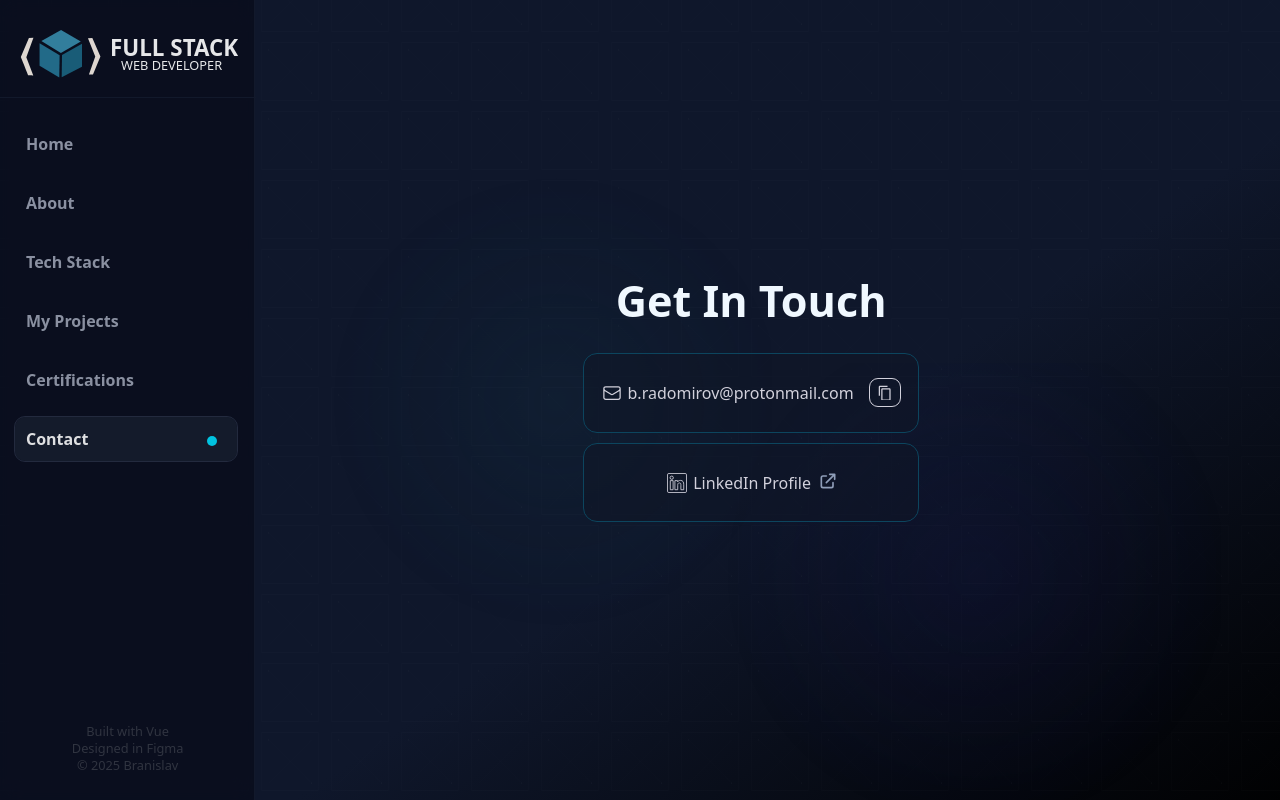
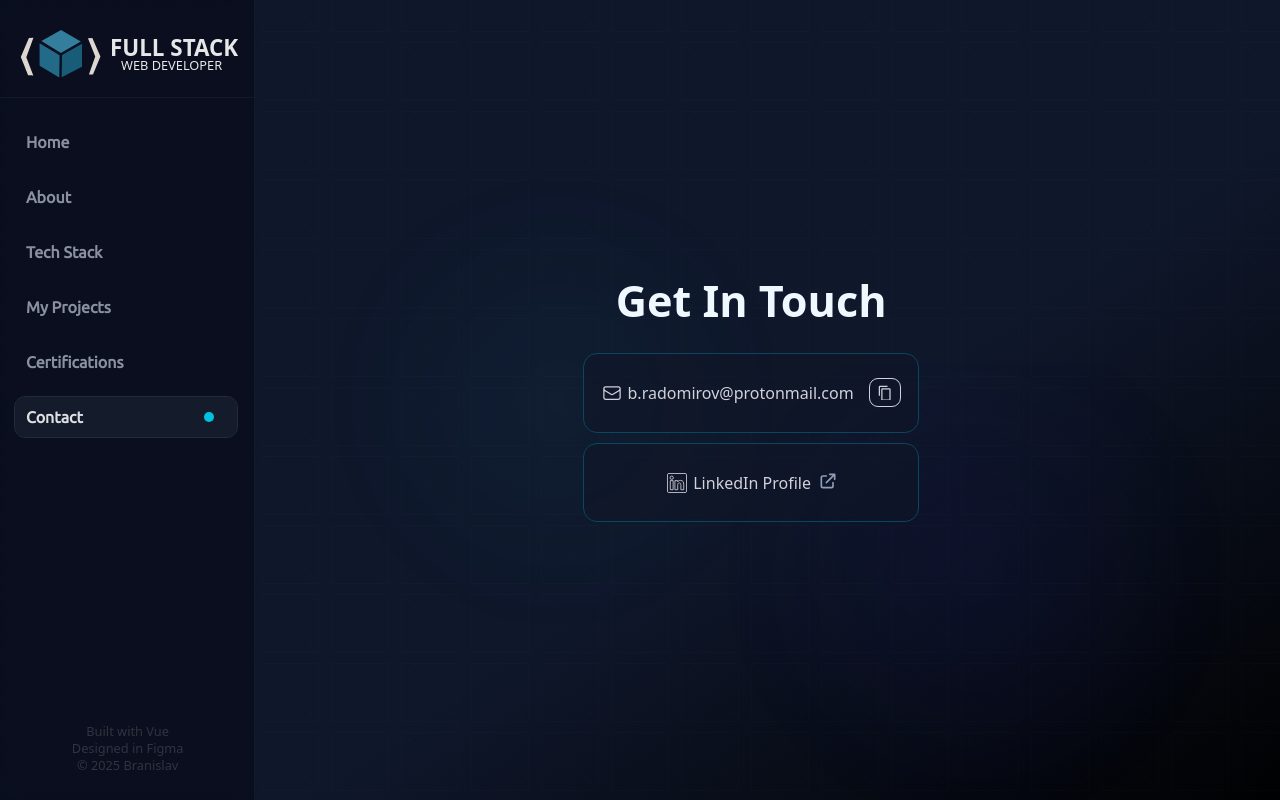
Before and after one commit to Bane-999/portfolio, a Vue app: page /contact in a window 1280 px wide. Built offline with nearby package versions, Linux system fonts and the light colour scheme.

Commit message:
Fix alignment issues on Windows

```diff
--- a/index.html
+++ b/index.html
@@ -11,6 +11,7 @@
     <link rel="icon" type="image/png" sizes="192x192" href="/favicon-192.png">
     <link rel="icon" type="image/png" sizes="512x512" href="/favicon-512.png">
 
+    <link href="https://fonts.googleapis.com/css2?family=Ubuntu&display=swap" rel="stylesheet">
     <title>Branislav - Full Stack Web Developer Portfolio</title>
   </head>
   <body>
--- a/src/components/Sidebar.vue
+++ b/src/components/Sidebar.vue
@@ -63,6 +63,7 @@
     opacity: 0;
     animation: load-credits 0.7s ease-out forwards;
     line-height: 17px;
+    z-index: -1;
   }
 
   @keyframes load-credits {
@@ -124,12 +125,13 @@
     position: relative;
     color: #999faf;
     text-decoration: none;
-    font-family: SYSTEM-UI;
+    font-family: 'Ubuntu';
     font-weight: 600;
     padding: 11px;
     margin-top: 15px;
     margin-left: 15px;
     width: 222px;
+    height: 40px;
     outline: transparent;
     border-radius: 10px;
     background-color: transparent;
@@ -154,50 +156,38 @@
   }
 
   .circle {
-    position: relative;
+    position: absolute;
+    left: 86%;
+    transform: translateY(-50%);
     width: 10px;
-    margin-left: 207px;
     height: 10px;
-    margin-top: -305px;
     background: #00d7f5;
     border-radius: 50%;
     transition: top 0.3s ease;
-    top: var(--circle-top);
-    right: 0px;
+    top: calc(var(--active-index, 0) * (55px) + 35px); /* 11px is half link height */
     opacity: 0;
     animation: item-load 0.4s ease-out forwards;
-    animation-delay: calc(var(--order) * 200ms);
+    animation-delay: calc((var(--active-index) + 1) * 200ms);
   }
 
-  /* Update the top offset based on which item is active */
+  /* Update index per active item */
   .sidebar nav:has(a:nth-child(1).active) {
-    --circle-top: calc(0 * (56px));
-    --order: 1
+    --active-index: 0;
   }
-
   .sidebar nav:has(a:nth-child(2).active) {
-    --circle-top: calc(1 * (56px));
-    --order: 2
+    --active-index: 1;
   }
-
   .sidebar nav:has(a:nth-child(3).active) {
-    --circle-top: calc(2 * (56px));
-    --order: 3
+    --active-index: 2;
   }
-
   .sidebar nav:has(a:nth-child(4).active) {
-    --circle-top: calc(3 * (56px));
-    --order: 4
+    --active-index: 3;
   }
-
   .sidebar nav:has(a:nth-child(5).active) {
-    --circle-top: calc(4 * (56px));
-    --order: 5
+    --active-index: 4;
   }
-
   .sidebar nav:has(a:nth-child(6).active) {
-    --circle-top: calc(5 * (56px));
-    --order: 6
+    --active-index: 5;
   }
 
   @media (max-width: 768px) {
--- a/src/views/HomeView.vue
+++ b/src/views/HomeView.vue
@@ -69,11 +69,13 @@
   .main {
     display: flex;
     position: relative;
-    left: 300px;
+    margin-left: 255px;
     top: 100px;
     padding: 1.5rem;
     flex-direction: row;
     align-items: center;
+    width: -webkit-fill-available;
+    justify-content: center;
   }
 
   header {
@@ -233,6 +235,7 @@
     .main {
       left: 0;
       top: 26px;
+      margin-left: 0px;
     }
 
     header .burger {
```
